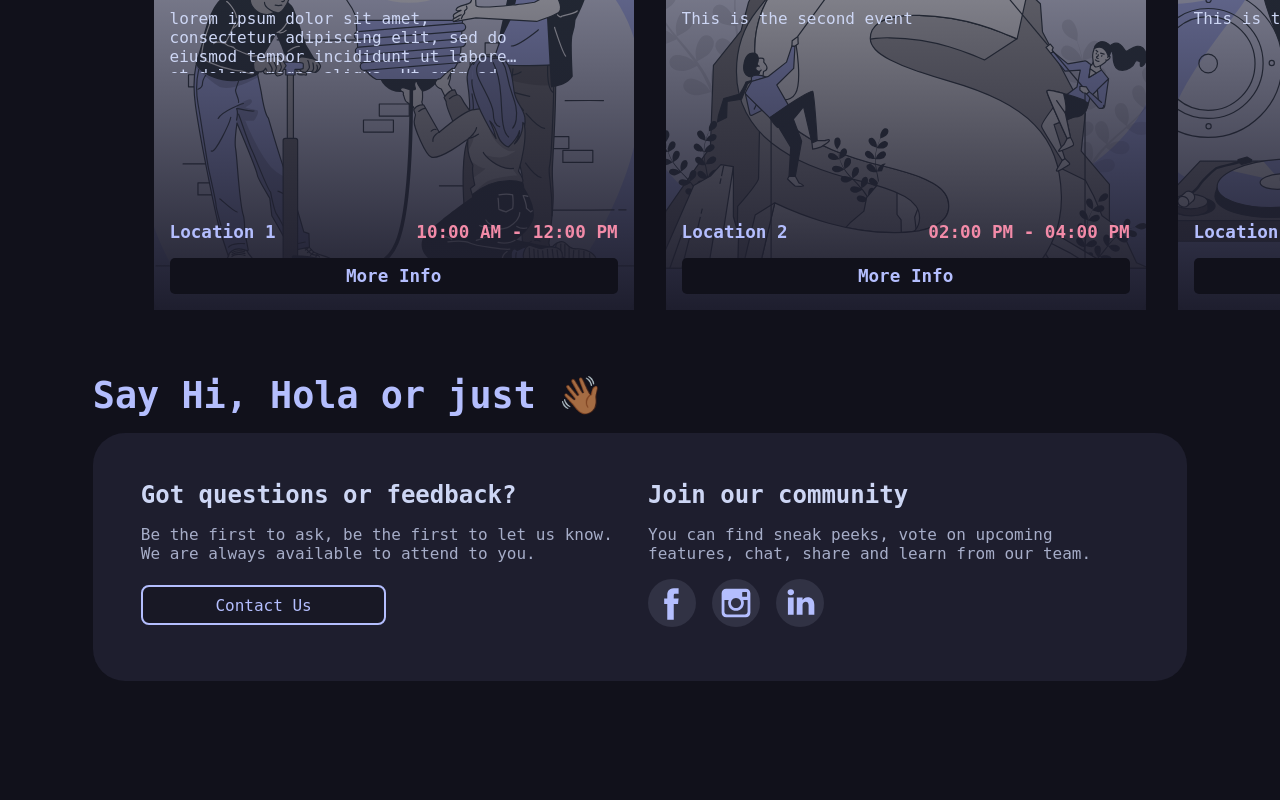
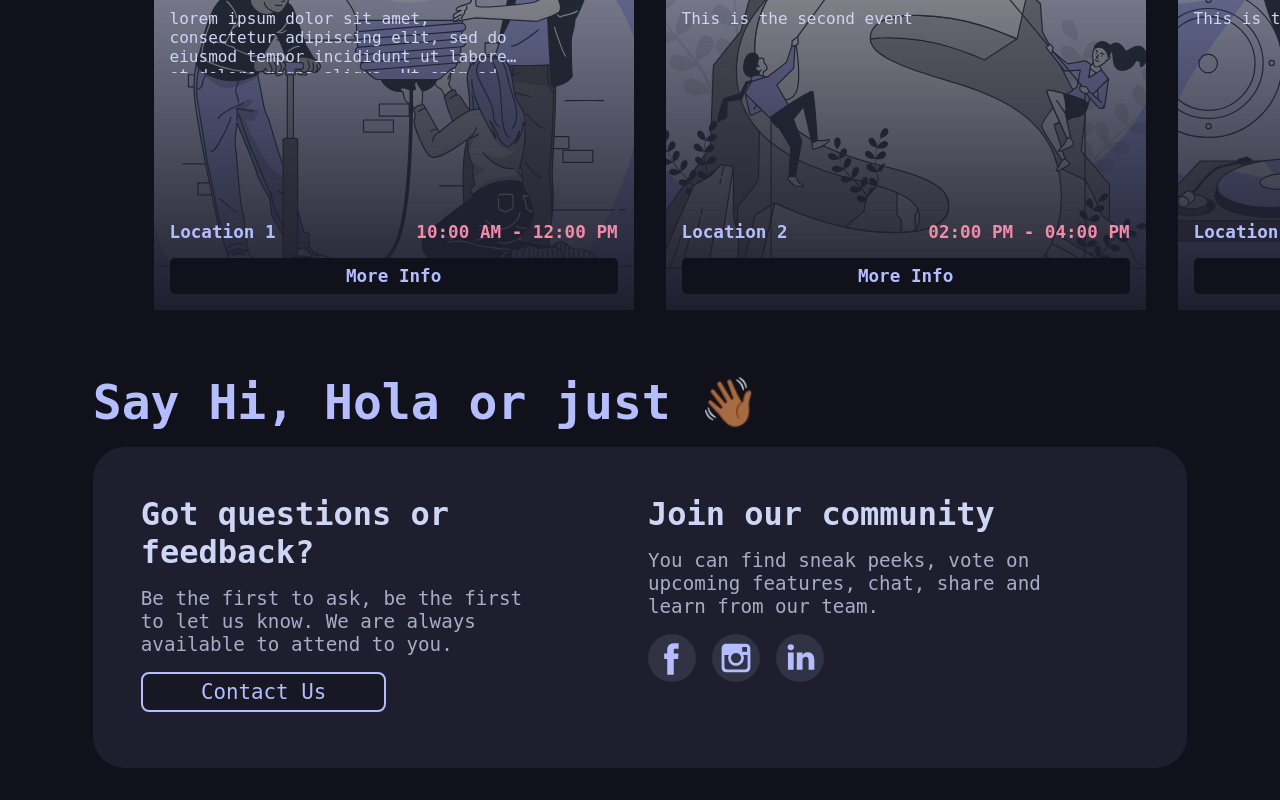
Before and after one commit to RTRA12/RTRA-official, an Angular app: page / in a window 1280 px wide. Shown: the part 1222-2022 px from the top of the page. Before the commit the page ends 1935 px from the top, so only its background shows below. Built offline with nearby package versions, Linux system fonts and the light colour scheme.

Commit message:
changed font sizes for the better

```diff
--- a/src/app/components/footer-section/footer-section.component.css
+++ b/src/app/components/footer-section/footer-section.component.css
@@ -8,7 +8,7 @@
 }
 
 .footerTitle {
-    font-size: 2.3rem;
+    font-size: 3rem;
     font-weight: 700;
     color: var(--accent);
     margin-bottom: 1rem;
@@ -42,16 +42,17 @@ footer {
 }
 
 .title {
-    font-size: 1.5rem;
+    font-size: 2rem;
     font-weight: 700;
     color: var(--text);
     margin-bottom: 1rem;
 }
 
 .description {
-    font-size: 1rem;
+    font-size: 1.2rem;
     color: var(--subtext);
     margin-bottom: 1rem;
+    width: 80%;
 }
 
 .button {
@@ -67,7 +68,7 @@ footer {
     display: flex;
     justify-content: center;
     align-items: center;
-    font-size: 1rem;
+    font-size: 1.3rem;
     margin-top: auto;
     margin-bottom: 0.5rem;
 }
```
